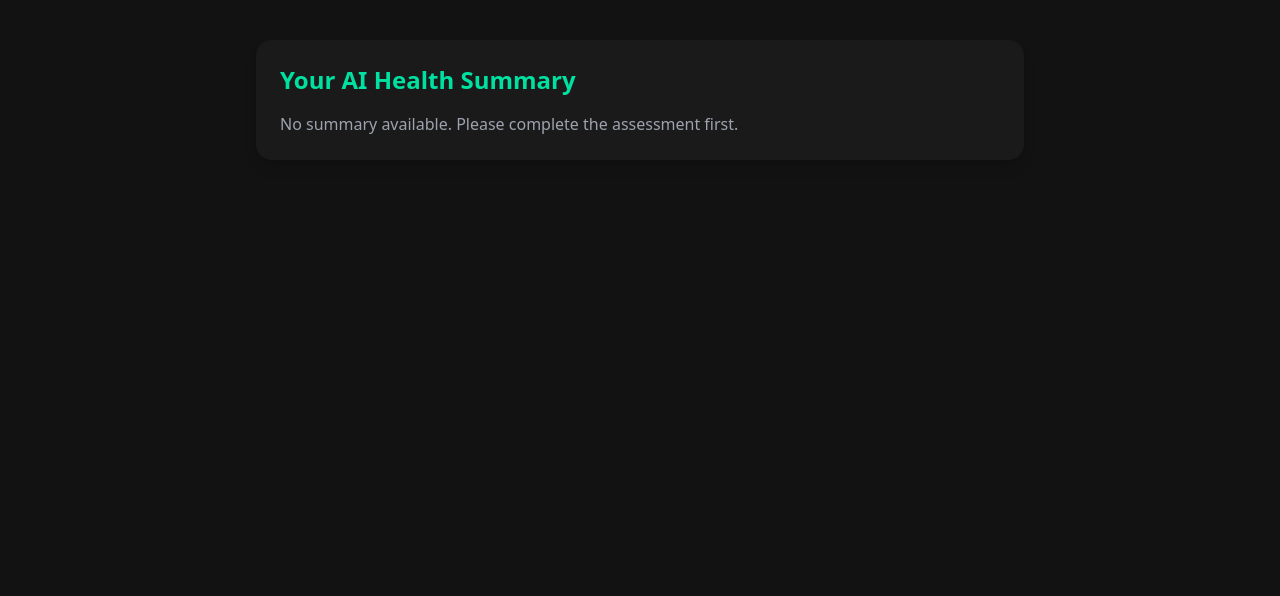
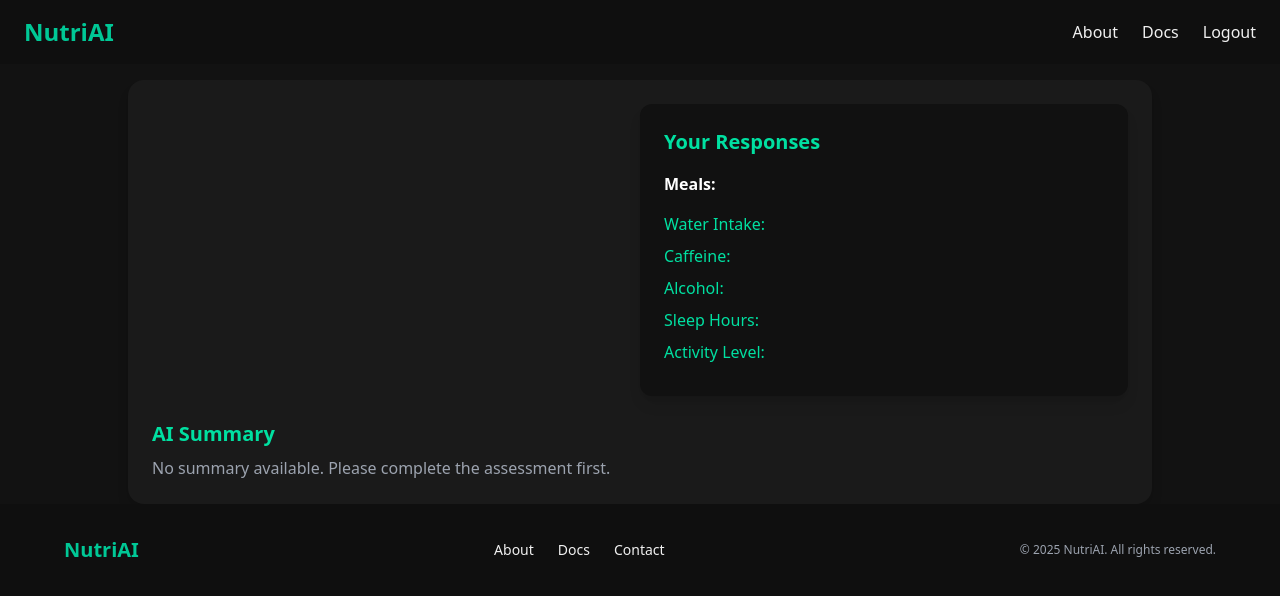
Before and after one commit to coder-nitin07/ai-health-nutrition-assistant, a React (Vite) app in the folder frontend/: page /summary in a window 1280 px wide. Shown: the top 596 px of the page. Built offline with nearby package versions, Linux system fonts and the light colour scheme; sample sign-in values are in the browser's storage.

Commit message:
Summary UI Change

```diff
--- a/frontend/src/components/Generate/steps/StepSix.jsx
+++ b/frontend/src/components/Generate/steps/StepSix.jsx
@@ -24,17 +24,22 @@ const StepSix = ({ formData = {}, setFormData, handleNext }) => {
         console.log("Submitting form data:", formData);
 
         const res = await axios.post(
-                "http://localhost:3000/meal/meal-log", // ✅ your actual endpoint
+            "http://localhost:3000/meal/meal-log",
             formData,
             {
                 headers: { Authorization: `Bearer ${token}` },
             }
         );
-
-            const aiResponse = res.data.aiResponse || "No AI response found.";
-            setFinalReport(aiResponse);
-            localStorage.setItem("finalReport", JSON.stringify(aiResponse));
-            handleNext();
+console.log("🧾 Meals Before Submit:", formData.meals);
+        // Check for valid response
+        if (res.data && res.data.aiResponse && res.data.aiResponse.analysis && res.data.aiResponse.suggestions) {
+            setFinalReport(res.data.aiResponse);
+            localStorage.setItem("finalReport", JSON.stringify(res.data.aiResponse));
+            localStorage.setItem("userResponses", JSON.stringify(formData));
+            handleNext(); // Navigate to summary
+        } else {
+            setError("No valid AI response found.");
+        }
     } catch (err) {
         console.error("Submit error:", err);
         setError("Something went wrong. Please try again.");
@@ -42,6 +47,7 @@ const StepSix = ({ formData = {}, setFormData, handleNext }) => {
         setLoading(false);
     }
 };
+
 
     return (
         <motion.div
--- a/frontend/src/pages/Summary.jsx
+++ b/frontend/src/pages/Summary.jsx
@@ -3,40 +3,81 @@ import ReactMarkdown from "react-markdown";
 
 const Summary = () => {
     const [finalReport, setFinalReport] = useState(null);
+    const [userResponses, setUserResponses] = useState(null);
 
     useEffect(() => {
         const storedReport = localStorage.getItem("finalReport");
+        const storedUserData = localStorage.getItem("userResponses");
+
         if (storedReport) {
             setFinalReport(JSON.parse(storedReport));
+        }
+
+        if (storedUserData) {
+            setUserResponses(JSON.parse(storedUserData));
         }
     }, []);
 
     return (
-        <div className="p-6 max-w-3xl mx-auto mt-10 bg-[#1a1a1a] text-white rounded-2xl shadow-lg">
-            <h2 className="text-2xl font-bold text-[#00E0A1] mb-4">Your AI Health Summary</h2>
-            {finalReport ? (
-                <div className="leading-relaxed whitespace-pre-line">
-                    <ReactMarkdown
-    components={{
-        p: ({ children }) => <p className="mb-6 text-white">{children}</p>,
-    }}
->
-    {finalReport.analysis}
-</ReactMarkdown>
+   <div className="p-6 mt-[80px] max-w-5xl mx-auto mt-10 bg-[#1a1a1a] text-white rounded-2xl shadow-lg flex flex-col gap-6">
 
-<ReactMarkdown
-    components={{
-        p: ({ children }) => <p className="text-[#00E0A1]">{children}</p>,
-    }}
->
-    {finalReport.suggestions}
-</ReactMarkdown>
+  {/* USER RESPONSES (Top Right, 50% Width) */}
+  {userResponses ? (
+    <div className="w-full flex justify-end">
+      <div className="bg-[#111] text-white p-6 rounded-xl shadow-lg w-full sm:w-1/2">
+        <h3 className="text-xl font-semibold mb-4 text-[#00E0A1]">Your Responses</h3>
 
-                </div>
-            ) : (
-                <p className="text-gray-400">No summary available. Please complete the assessment first.</p>
-            )}
+        {/* Meals section */}
+        <div className="mb-4">
+          <h4 className="font-semibold mb-2 text-white">Meals:</h4>
+          {Array.isArray(userResponses.meals) && userResponses.meals.map((meal, idx) => (
+            <div key={idx} className="ml-4 mb-3">
+              <span className="text-[#00E0A1] capitalize">{meal.timesOfDay}:</span>
+              <ul className="list-disc list-inside text-sm text-gray-300 ml-2">
+                {Array.isArray(meal.items)
+                  ? meal.items.map((item, i) => <li key={i}>{item}</li>)
+                  : <li>{meal.items}</li>}
+              </ul>
+            </div>
+          ))}
         </div>
+
+        {/* Other fields */}
+        <p className="mb-2"><span className="text-[#00E0A1]">Water Intake:</span> {userResponses.waterIntake}</p>
+        <p className="mb-2"><span className="text-[#00E0A1]">Caffeine:</span> {userResponses.caffeine}</p>
+        <p className="mb-2"><span className="text-[#00E0A1]">Alcohol:</span> {userResponses.alcohol}</p>
+        <p className="mb-2"><span className="text-[#00E0A1]">Sleep Hours:</span> {userResponses.sleepHours}</p>
+        <p className="mb-2"><span className="text-[#00E0A1]">Activity Level:</span> {userResponses.activityLevel}</p>
+      </div>
+    </div>
+  ) : (
+    <div className="text-gray-400 w-full flex justify-end">
+      <p className="sm:w-1/2">Loading user responses...</p>
+    </div>
+  )}
+
+  {/* AI SUMMARY (Full Width) */}
+  <div className="w-full">
+    <h3 className="text-xl font-semibold text-[#00E0A1] mb-2">AI Summary</h3>
+    {finalReport ? (
+      <div className="leading-relaxed space-y-6 text-sm bg-[#111] p-6 rounded-xl shadow-lg">
+        <div>
+          <p className="text-[#00E0A1] font-medium mb-1">Analysis:</p>
+          <ReactMarkdown>{finalReport.analysis}</ReactMarkdown>
+        </div>
+        <div>
+          <p className="text-[#00E0A1] font-medium mb-1">Suggestions:</p>
+          <ReactMarkdown>{finalReport.suggestions}</ReactMarkdown>
+        </div>
+      </div>
+    ) : (
+      <p className="text-gray-400">No summary available. Please complete the assessment first.</p>
+    )}
+  </div>
+</div>
+
+
+
     );
 };
 
--- a/frontend/src/routes/AppRoutes.jsx
+++ b/frontend/src/routes/AppRoutes.jsx
@@ -6,6 +6,8 @@ import Generate from '../pages/Generate';
 import Summary from '../pages/Summary';
 import NotFound from '../pages/NotFound';
 import Protectedoutes from '../components/ProtectedRoute';
+import Navbar from '../components/Navbar';
+import Footer from '../components/Footer';
 
 const AppRoutes = () => {
   return (
@@ -23,13 +25,16 @@ const AppRoutes = () => {
 
         <Route path='/generate' element={
             <Protectedoutes>
+
                   <Generate />
             </Protectedoutes>
         } />
 
         <Route path='/summary' element={
             <Protectedoutes>
+                <Navbar />
                   <Summary />
+                <Footer />
             </Protectedoutes>
           } />
 
```
Also changed, not shown: 1 other file (tests, documents, lock files or other folders). Lines whose indentation alone changed are shown as unchanged.
